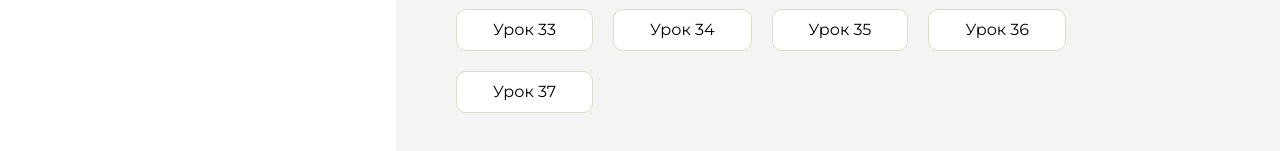
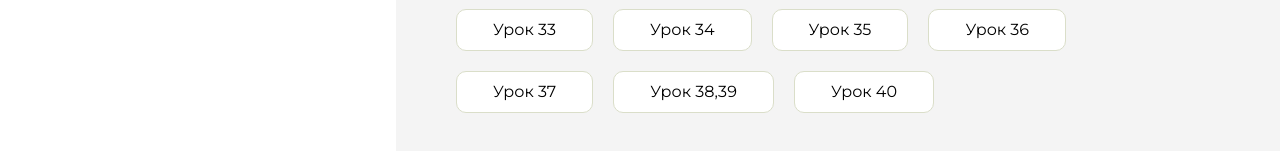
Before and after one commit to liza-iva/homework, a plain HTML site: page index.html in a window 1280 px wide. Shown: the part 539-690 px from the top of the page. Drawn offline with Linux system fonts and the light colour scheme.

Commit message:
Update index.html

```diff
--- a/index.html
+++ b/index.html
@@ -176,6 +176,12 @@
                     <li class="content__list-item">
                         <a href="css-37/index.html">Урок 37</a>
                     </li>
+                    <li class="content__list-item">
+                        <a href="css-38_39/index.html">Урок 38,39</a>
+                    </li>
+                    <li class="content__list-item">
+                        <a href="css-40/index.html">Урок 40</a>
+                    </li>
                 </ul>
             </div>
             <div class="content__block hidden" id="diplomBlock">
```
